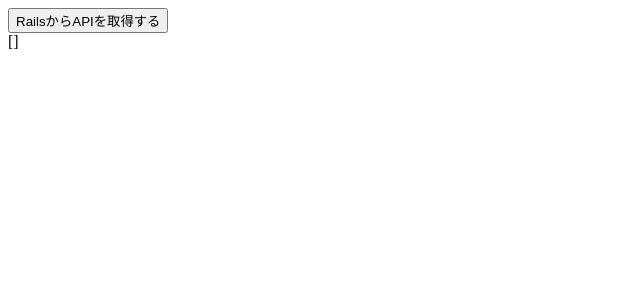
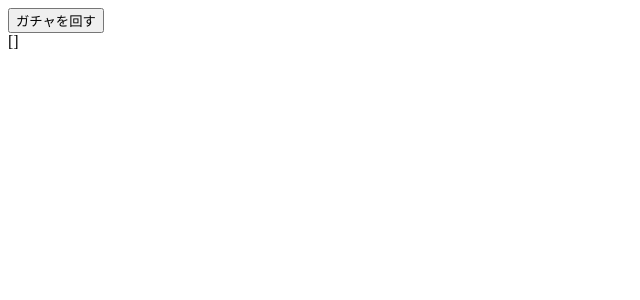
Before and after one commit to Kensuke-code/spin_the_magic_frontend, a Nuxt app: page / in a window 1280 px wide. Shown: the top 300 px of the page, without its empty margins (0-640 px from the left). Built offline with nearby package versions, Linux system fonts and the light colour scheme.

Commit message:
ガチャを回して待ち時間を受け取るaxiosできた

```diff
--- a/pages/index.vue
+++ b/pages/index.vue
@@ -5,7 +5,7 @@
       name="button"
       @click="getMsg"
     >
-      RailsからAPIを取得する
+      ガチャを回す
     </button>
     <div>
       {{ msgs }}
@@ -22,8 +22,11 @@
   },
   methods: {
     getMsg () {
-      this.$axios.$get('/api/v1/spin_gacha').then(console.log('fetched')).catch(e => console.log(e))
-    // .then(res => this.msgs.push(res))
+      this.$axios.$get('/api/v1/spin_gacha')
+      .then(res =>
+        this.msgs.push(res)
+      )
+      console.log(this.msgs)
     }
   }
 }
--- a/plugins/axios.js
+++ b/plugins/axios.js
@@ -1,12 +1,12 @@
 export default ({ $axios }) => {
   // リクエストログ
-  $axios.onRequest((config) => {
-    console.log(config)
-  })
+  // $axios.onRequest((config) => {
+  //   console.log(config)
+  // })
   // レスポンスログ
-  $axios.onResponse((config) => {
-    console.log(config)
-  })
+  // $axios.onResponse((config) => {
+  //   console.log(config)
+  // })
   // エラーログ
   $axios.onError((e) => {
     console.log(e.response)
```
